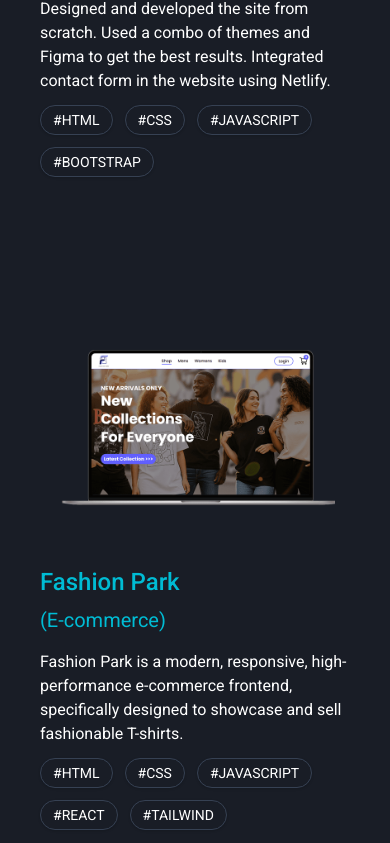
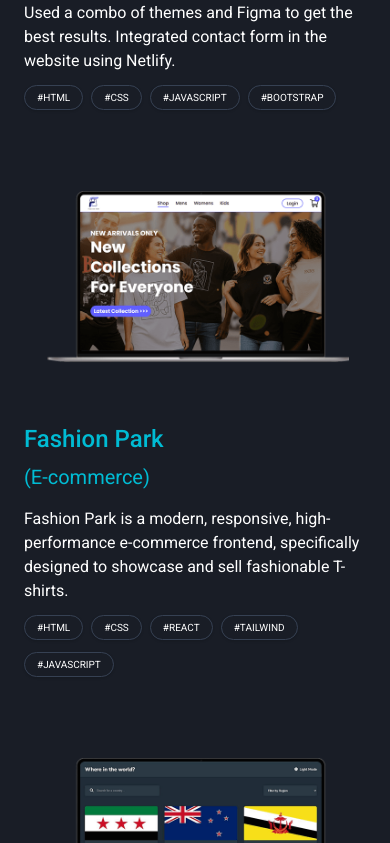
Before and after one commit to Tanvirho/REACT-PORTFOLIO, a React (Vite) app: page / in a window 390 px wide. Shown: the part 1157-2000 px from the top of the page. Built offline with nearby package versions, Linux system fonts and the light colour scheme.

Commit message:
update style

```diff
--- a/src/assets/ProjectData.js
+++ b/src/assets/ProjectData.js
@@ -21,7 +21,7 @@
     subtitle: "(E-commerce)",
     description:
       "Fashion Park is a modern, responsive, high-performance e-commerce frontend, specifically designed to showcase and sell fashionable T-shirts.",
-    Frameworks: ["HTML", "CSS", "JAVASCRIPT", "REACT", "TAILWIND"],
+    Frameworks: ["HTML", "CSS", "REACT", "TAILWIND", "JAVASCRIPT"],
     link: "https://fashionpark.netlify.app/",
   },
   {
@@ -31,7 +31,7 @@
     subtitle: "(Country Details)",
     description:
       "The Country Flags project homepage displays all countries, allowing users to search by name or filter by region. Clicking a flag leads to the country details page.",
-    Frameworks: ["HTML", "CSS", "JAVASCRIPT", "REACT"],
+    Frameworks: ["HTML", "CSS", "REACT", "JAVASCRIPT"],
     link: "https://countriesresapi.netlify.app/",
   },
   {
@@ -41,7 +41,7 @@
     subtitle: "(Finance)",
     description:
       "Simplify your financial life. This WebApp allows you to accurately track your monthly and yearly expenses, helping you stay focused on your financial goals.",
-    Frameworks: ["HTML", "CSS", "JAVASCRIPT", "REACT", "TAILWIND"],
+    Frameworks: ["HTML", "CSS", "REACT", "TAILWIND", "JAVASCRIPT"],
     link: "https://working-with-forms-in-react.netlify.app/",
   },
 ];
@@ -49,13 +49,13 @@
 export const skills = [
   "HTML",
   "CSS",
-  "JAVASCRIPT",
   "REACT",
+  "FIGMA",
+  "GIT",
+  "CANVA",
+  "GITHUB",
+  "TERMINAL",
   "TAILWIND",
   "BOOTSTRAP",
-  "GIT",
-  "GITHUB",
-  "CANVA",
-  "FIGMA",
-  "TERMINAL",
+  "JAVASCRIPT",
 ];
--- a/src/components/ProjectItem.jsx
+++ b/src/components/ProjectItem.jsx
@@ -10,7 +10,7 @@
   return (
     <>
       <div
-        className={`flex flex-col p-10 md:p-0 ${flexDirection} md:items-center md:justify-between`}
+        className={`flex flex-col p-6 md:p-0 ${flexDirection} md:items-center md:justify-between`}
       >
         <div
           className={`absolute left-1/2 z-10 hidden h-4 w-4 -translate-x-1/2 rounded-full border-3 md:block ${props.id % 2 === 0 ? "border-[#00BCD4]" : "border-[#fc815c]"} bg-white`}
@@ -21,7 +21,7 @@
           ></div>
           <a href={props.link} target="_blank">
             <span
-              className={`gr absolute top-4 left-1/2 -translate-x-1/2 rounded-2xl p-4 text-[14px] font-medium transition-all duration-300 ease-in-out group-hover:-top-18 after:absolute after:-bottom-2 after:left-1/2 after:h-5 after:w-5 after:-translate-x-1/2 after:rotate-45 after:content-[""] ${props.id % 2 === 0 ? "bg-[#00BCD4] after:bg-[#00BCD4]" : "bg-[#fc815c] after:bg-[#fc815c]"}`}
+              className={`absolute top-4 left-1/2 -translate-x-1/2 rounded-2xl p-4 text-[14px] font-medium transition-all duration-300 ease-in-out group-hover:-top-18 after:absolute after:-bottom-2 after:left-1/2 after:h-5 after:w-5 after:-translate-x-1/2 after:rotate-45 after:content-[""] ${props.id % 2 === 0 ? "bg-[#00BCD4] after:bg-[#00BCD4]" : "bg-[#fc815c] after:bg-[#fc815c]"}`}
             >
               {props.title} <FontAwesomeIcon icon={faArrowUpRightFromSquare} />
             </span>
@@ -38,10 +38,10 @@
           </h1>
           <h2 className={`mt-2 text-xl ${flexStyle}`}>{props.subtitle}</h2>
           <p className="mt-4 text-[16px]">{props.description}</p>
-          <div className="flex flex-wrap space-x-3">
+          <div className="flex flex-wrap space-x-2 md:space-x-3">
             {props.frameworks.map((framework, i) => (
               <span
-                className="mt-3 rounded-full border border-gray-700 px-3 py-1 text-sm shadow-sm"
+                className="mt-3 rounded-full border border-gray-700 px-3 py-1 text-[10px] md:text-sm shadow-sm"
                 key={i}
               >
                 #{framework}
--- a/src/components/Projects.jsx
+++ b/src/components/Projects.jsx
@@ -7,7 +7,7 @@
     <>
       {ProjectData.map((data) => {
         return (
-          <div key={data.id} className="mt-20 md:p-3">
+          <div key={data.id} className="mt-5 md:mt-20 md:p-3">
             <ProjectItem
               picture={data.picture}
               title={data.title}
```
